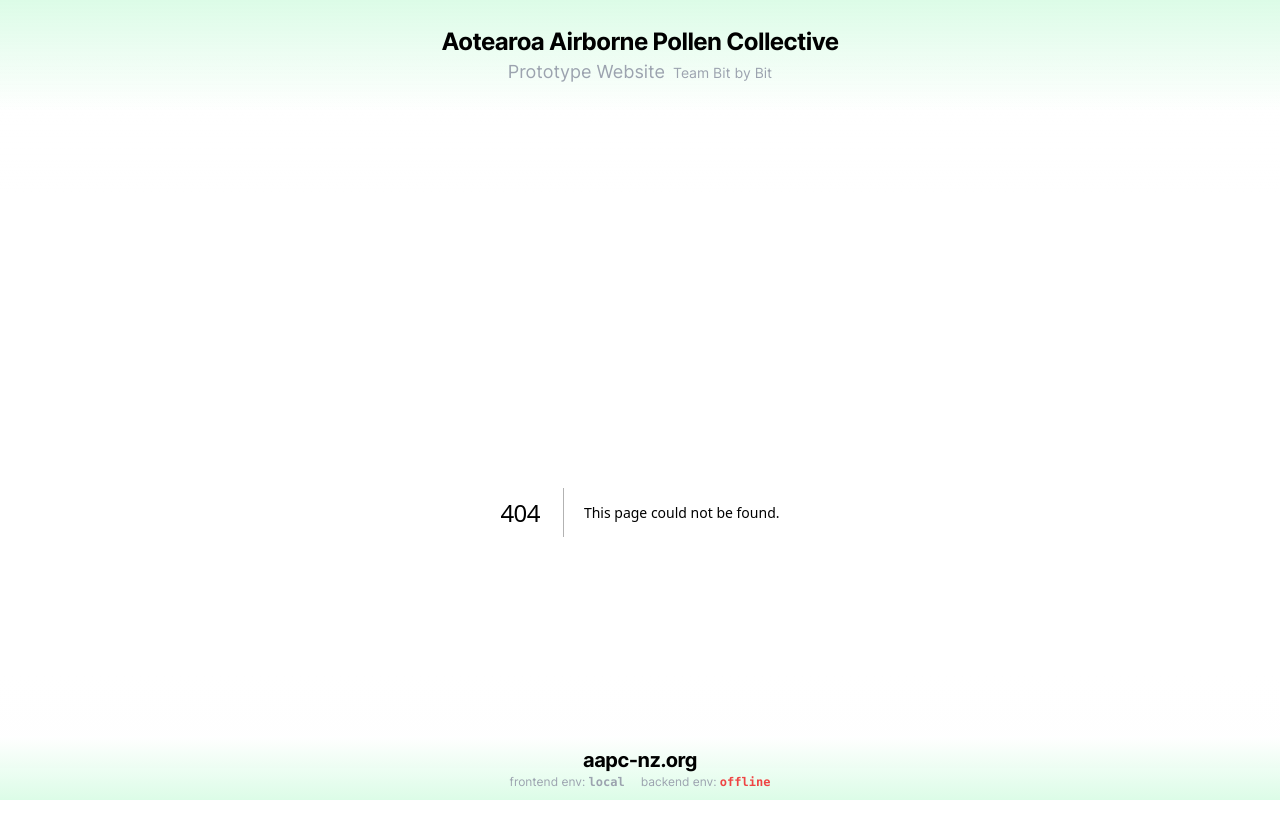
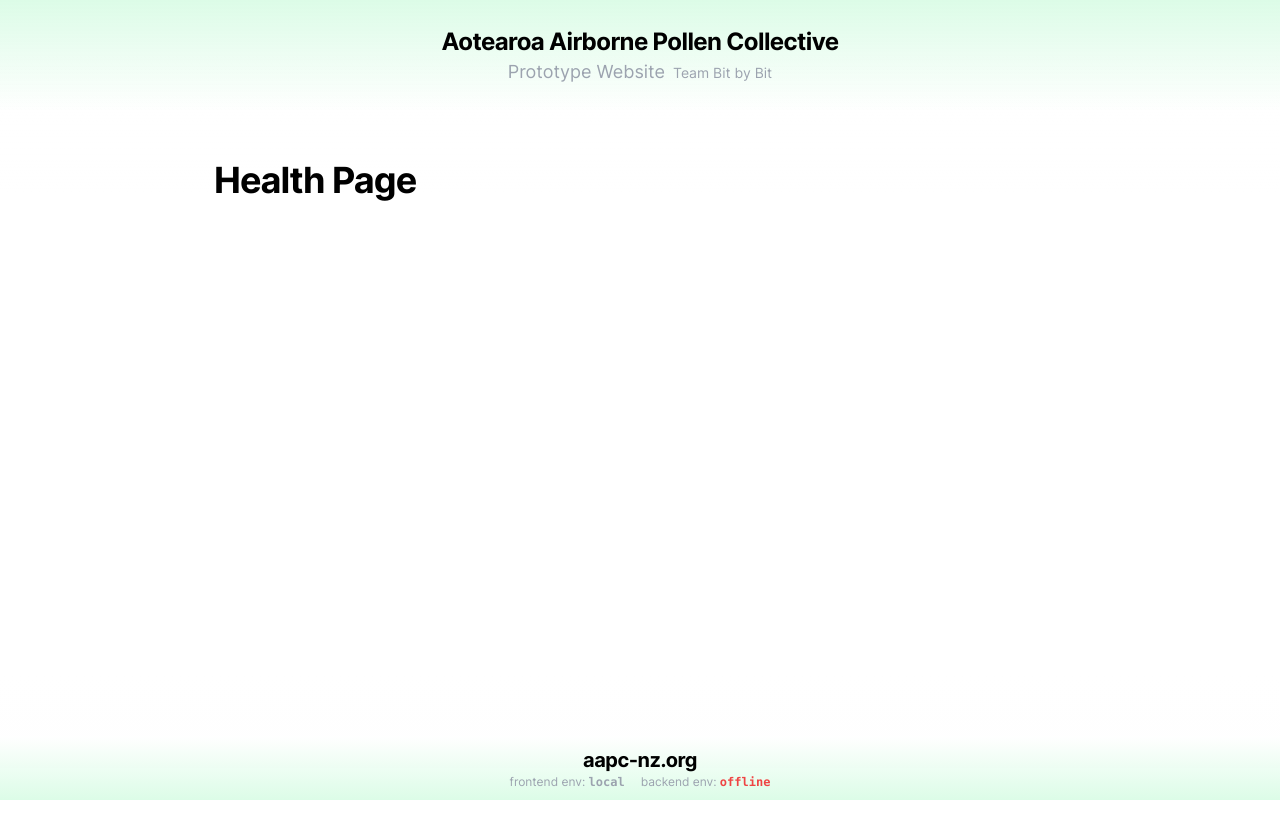
Before and after one commit to uoa-compsci399-s1-2024/capstone-project-2024-s1-team-15, a Next.js app in the folder frontend/: page /health in a window 1280 px wide. Before the commit this address had no page. Shown: the top 838 px of the page. After the commit the page ends 800 px from the top, so only its background shows below. Built offline with nearby package versions, Linux system fonts and the light colour scheme.

Commit message:
added health page

```diff
--- /dev/null
+++ b/frontend/app/(content)/health/page.tsx
@@ -0,0 +1,9 @@
+import React from "react"
+
+export default function CreateResearchPage() {
+    return (
+        <div>
+            <h1>Health Page</h1>
+        </div>
+    )
+}
```
